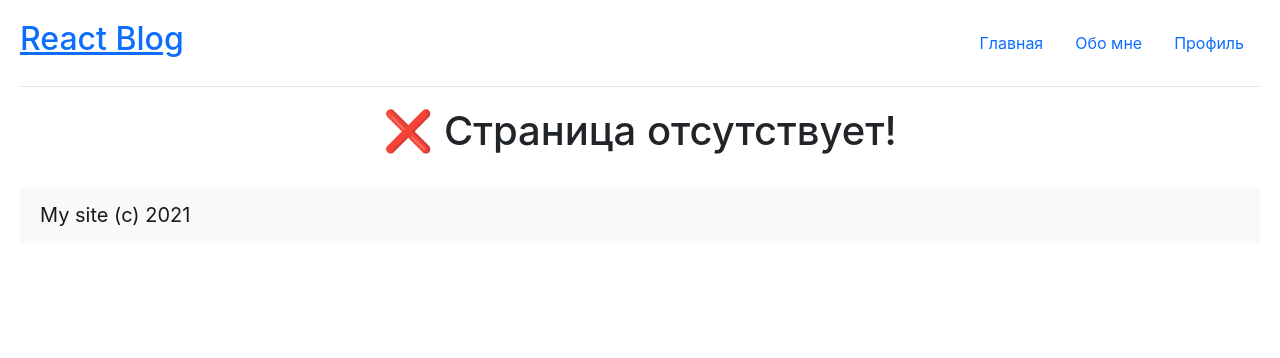
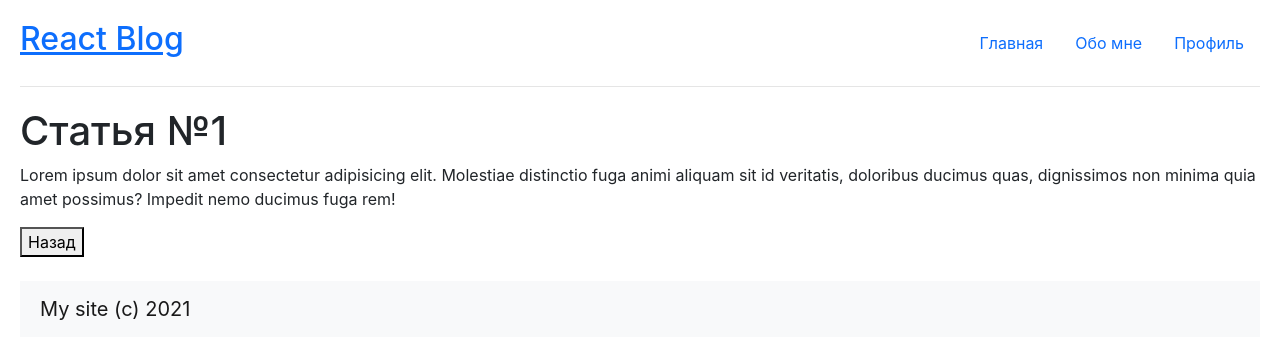
Before and after one commit to kwantvic/home-work-mentor, a React (Create React App) app: page /post/1 in a window 1280 px wide. Shown: the top 358 px of the page. Built offline with nearby package versions, Linux system fonts and the light colour scheme.

Commit message:
hm7v5.0 +useParams for id

```diff
--- a/src/home-work-7/App.js
+++ b/src/home-work-7/App.js
@@ -10,21 +10,13 @@ import About from './Pages/About';
 import NotFound from './Pages/NotFound';
 
 export default function App() {
-  const { pathname } = window.location;
-
-  let namePath = 'post';
-
-  function getPathId(name) {
-    return pathname.replace(`/${name}/`, '');
-  }
-
   return (
     <div className="App">
       <Header />
       <Routes>
         <Route path="/" exact element={<Home />} />
-        <Route path="/" element={<Article id={getPathId(namePath)} />} />
-        <Route path="/about" exact element={About} />
+        <Route path="/post/:id" element={<Article />} exact />
+        <Route path="/about" exact element={<About />} />
         <Route path="*" element={<NotFound />} />
       </Routes>
       <br />
--- a/src/home-work-7/components/Article/index.jsx
+++ b/src/home-work-7/components/Article/index.jsx
@@ -1,7 +1,9 @@
 import React from 'react';
-import { Link } from 'react-router-dom';
+import { Link, useParams } from 'react-router-dom';
 
-export default function Article({ id }) {
+export default function Article() {
+  let { id } = useParams();
+
   return (
     <div>
       <h1>Статья №{id}</h1>
@@ -10,7 +12,7 @@ export default function Article({ id }) {
         aliquam sit id veritatis, doloribus ducimus quas, dignissimos non minima quia amet possimus?
         Impedit nemo ducimus fuga rem!
       </p>
-      <Link href="/">
+      <Link to="/">
         <button>Назад</button>
       </Link>
     </div>
```
